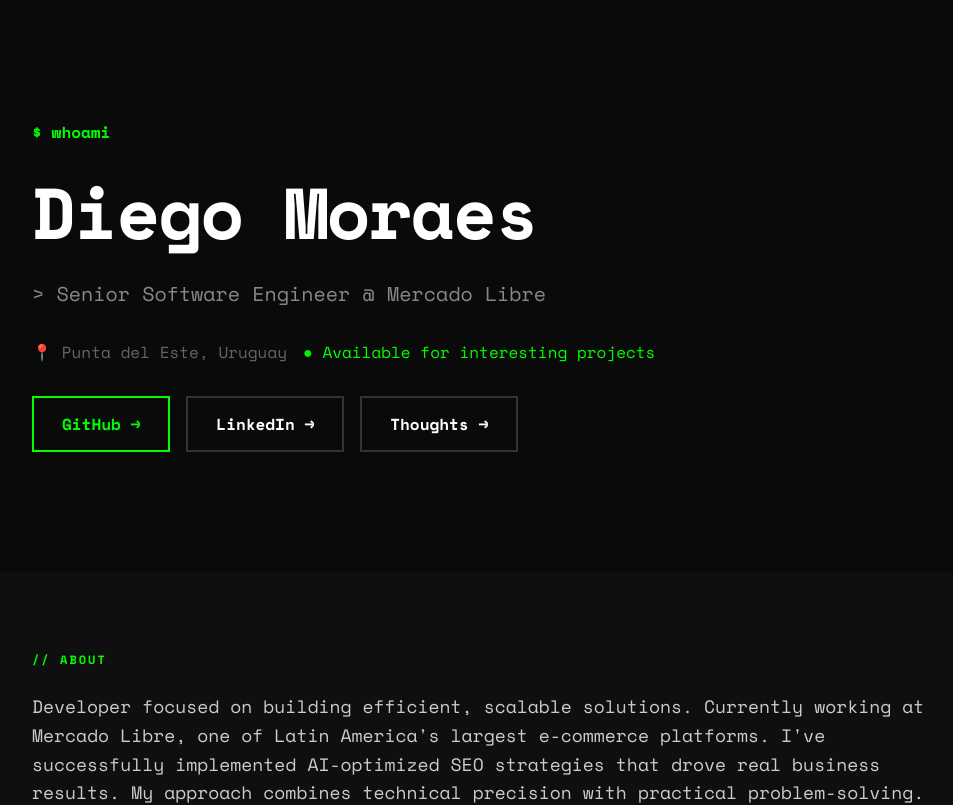
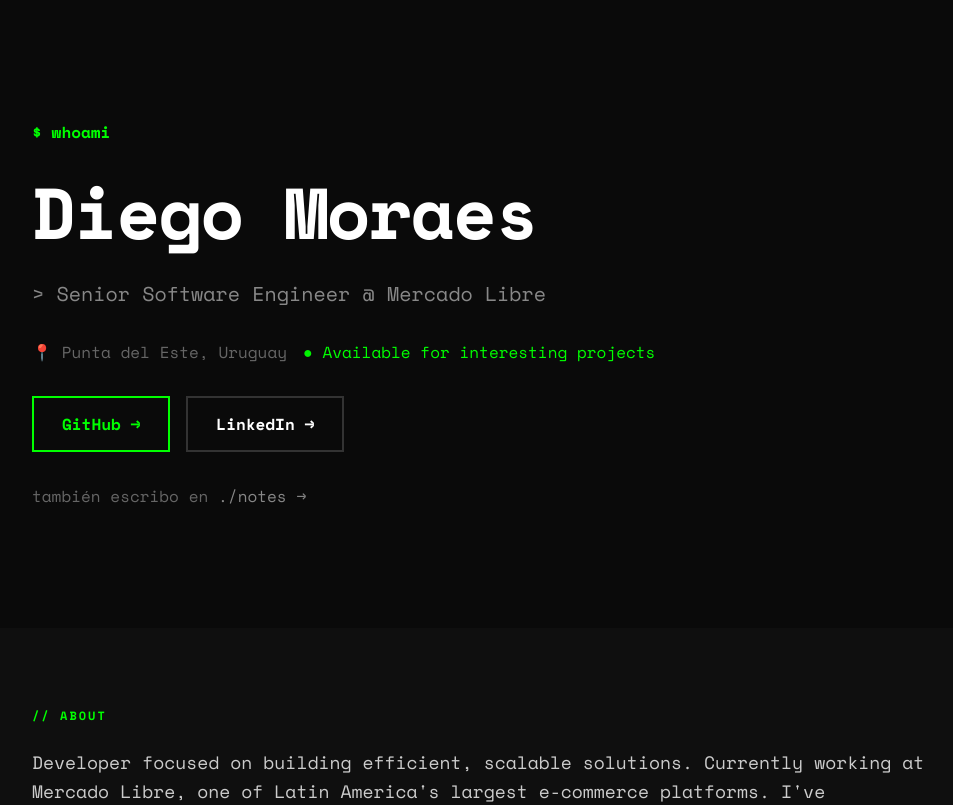
Before and after one commit to dieg0moraes/personal-porfolio, a Next.js app: page / in a window 1280 px wide. Shown: the top 805 px of the page, without its empty margins (48-1001 px from the left). Built offline with nearby package versions, Linux system fonts and the light colour scheme.

Commit message:
refactor thoughts to notes

```diff
--- a/src/app/thoughts/[slug]/page.tsx
+++ b/src/app/notes/[slug]/page.tsx
@@ -7,19 +7,19 @@ import { enUS } from "date-fns/locale";
 import { getThoughtBySlug, getThoughts } from "@/lib/supabase/queries";
 import ThoughtTags from "@/components/ThoughtTags";
 
-interface ThoughtPageProps {
+interface NotePageProps {
   params: Promise<{ slug: string }>;
 }
 
 export async function generateMetadata({
   params,
-}: ThoughtPageProps): Promise<Metadata> {
+}: NotePageProps): Promise<Metadata> {
   const { slug } = await params;
   const thought = await getThoughtBySlug(slug);
 
   if (!thought) {
     return {
-      title: "Thought not found | Diego Moraes",
+      title: "Note not found | Diego Moraes",
     };
   }
 
@@ -47,7 +47,7 @@ export async function generateStaticParams() {
 
 export const revalidate = 60;
 
-export default async function ThoughtPage({ params }: ThoughtPageProps) {
+export default async function NotePage({ params }: NotePageProps) {
   const { slug } = await params;
   const thought = await getThoughtBySlug(slug);
 
@@ -64,14 +64,14 @@ export default async function ThoughtPage({ params }: ThoughtPageProps) {
       <article className="bg-background py-16 md:py-[120px] px-6 md:px-20 flex flex-col gap-8">
         <div className="flex flex-col gap-4">
           <Link
-            href="/thoughts"
+            href="/notes"
             className="text-text-muted-dark text-sm hover:text-accent transition-colors w-fit"
           >
-            ← Back to Thoughts
+            ← Back to ./notes
           </Link>
 
           <span className="text-accent font-bold text-sm md:text-base">
-            $ cat thought/{thought.slug}<span className="typing-cursor" />
+            $ cat notes/{thought.slug}<span className="typing-cursor" />
           </span>
         </div>
 
--- a/src/app/thoughts/page.tsx
+++ b/src/app/notes/page.tsx
@@ -4,13 +4,13 @@ import { getThoughts } from "@/lib/supabase/queries";
 import ThoughtCard from "@/components/ThoughtCard";
 
 export const metadata: Metadata = {
-  title: "Thoughts | Diego Moraes",
+  title: "Notes | Diego Moraes",
   description: "Micro-posts, ideas and reflections on technology and software development.",
 };
 
 export const revalidate = 60; // Revalidate every 60 seconds
 
-export default async function ThoughtsPage() {
+export default async function NotesPage() {
   const thoughts = await getThoughts();
 
   return (
@@ -25,11 +25,11 @@ export default async function ThoughtsPage() {
           </Link>
 
           <span className="text-accent font-bold text-sm md:text-base">
-            $ cat thoughts.log<span className="typing-cursor" />
+            $ cat notes.log<span className="typing-cursor" />
           </span>
 
           <h1 className="text-foreground font-bold text-3xl md:text-5xl lg:text-6xl leading-none tracking-[-1px]">
-            Thoughts
+            ./notes
           </h1>
 
           <p className="text-text-muted text-base md:text-lg max-w-2xl">
@@ -39,7 +39,7 @@ export default async function ThoughtsPage() {
 
         {thoughts.length === 0 ? (
           <div className="border border-border p-8 text-center">
-            <p className="text-text-muted">No thoughts yet.</p>
+            <p className="text-text-muted">No notes yet.</p>
           </div>
         ) : (
           <div className="flex flex-col gap-4">
--- a/src/components/Hero.tsx
+++ b/src/components/Hero.tsx
@@ -82,13 +82,19 @@ export default function Hero() {
         >
           LinkedIn →
         </a>
-        <Link
-          href="/thoughts"
-          className="btn-cta-secondary px-7 py-3.5 border-2 border-border text-foreground font-bold text-sm md:text-base hover:border-text-muted text-center"
-        >
-          Thoughts →
+      </div>
+
+      <p
+        className={`text-text-muted-dark text-sm md:text-base transition-all duration-700 ease-out ${
+          typingComplete ? "opacity-100 translate-y-0" : "opacity-0 translate-y-4"
+        }`}
+        style={{ transitionDelay: "600ms" }}
+      >
+        también escribo en{" "}
+        <Link href="/notes" className="text-text-muted hover:text-accent transition-colors">
+          ./notes →
         </Link>
-      </div>
+      </p>
     </section>
   );
 }
--- a/src/components/ThoughtCard.tsx
+++ b/src/components/ThoughtCard.tsx
@@ -27,11 +27,11 @@ export default function ThoughtCard({
     content.length > 150 ? content.substring(0, 150) + "..." : content;
 
   return (
-    <Link href={`/thoughts/${slug}`}>
+    <Link href={`/notes/${slug}`}>
       <article className="p-6 md:p-8 flex flex-col gap-4 w-full border border-border hover:border-accent/50 transition-colors">
         <div className="flex items-center justify-between gap-2">
           <span className="text-accent font-mono text-sm">
-            thought.{String(number).padStart(3, "0")}
+            note.{String(number).padStart(3, "0")}
           </span>
           <span className="text-text-muted-dark text-xs md:text-sm shrink-0">
             {formattedDate}
```
Also changed, not shown: 1 other file (tests, documents, lock files or other folders).
